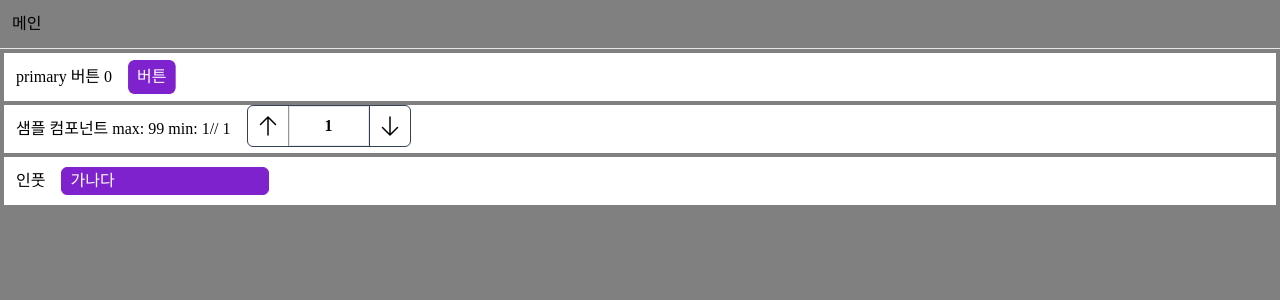
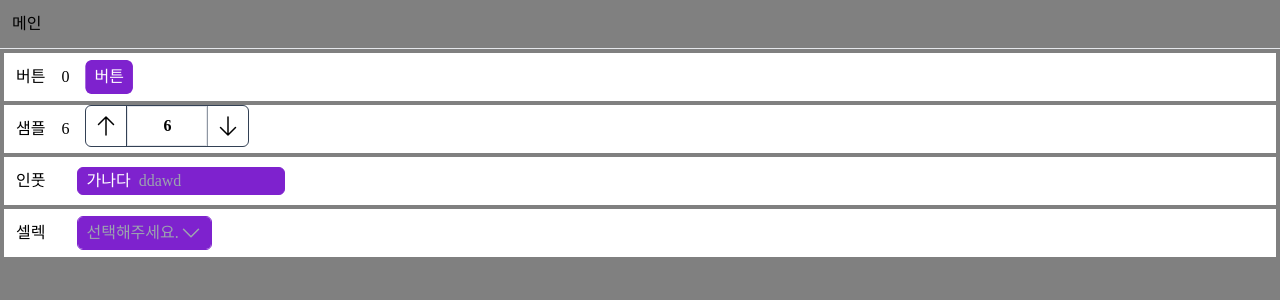
Before and after one commit to uiwwsw/broong, a React (Vite) app: page / in a window 1280 px wide. Shown: the top 300 px of the page. Built offline with nearby package versions, Linux system fonts and the light colour scheme; a web font is replaced by a local one.

Commit message:
feat: select 추가

```diff
--- a/src/components/Input.scss
+++ b/src/components/Input.scss
@@ -5,7 +5,7 @@
       @apply h-full w-full flex-1 truncate bg-transparent outline-none [appearance:textfield] [&::-webkit-inner-spin-button]:appearance-none [&::-webkit-outer-spin-button]:appearance-none;
     }
     p {
-      @apply flex items-center border-inherit bg-inherit transition-transform after:content-[':'];
+      @apply flex items-center border-inherit bg-inherit transition-all after:content-[':'];
     }
   }
 }
--- a/src/components/Input.tsx
+++ b/src/components/Input.tsx
@@ -66,6 +66,7 @@ const Input = ({
         onFocus={handleFocus}
         onBlur={handleBlur}
         type={type}
+        title={value}
       />
     </label>
   );
--- a/src/components/Sample.tsx
+++ b/src/components/Sample.tsx
@@ -14,28 +14,10 @@ interface SampleProps {
 const Sample = ({ max, min = 1, onChange, debounce = 0 }: SampleProps) => {
   const [_value, setValue] = useState<string>(`${min}`);
   const [focus, setFocus] = useState(false);
-  const displayValue = useMemo(() => {
-    if (_value === '') {
-      if (focus) return '';
-      return min;
-    }
-    return +_value;
-  }, [_value, focus]);
 
-  const value = useMemo(() => {
-    if (_value === '') return min;
-    return +_value;
-  }, [_value]);
-
-  const getValue = (newValue: number) => {
-    if (newValue === value) return value;
-
-    if (newValue > value) {
-      return Math.min(newValue, max ?? newValue);
-    } else {
-      return Math.max(newValue, min ?? newValue);
-    }
-  };
+  const value = useMemo(() => getValue(+_value), [_value, min, max]);
+  const displayValue = useMemo(() => (focus ? _value : `${value}`), [_value, focus, value]);
+  const invalid = useMemo(() => +displayValue !== value, [displayValue, value]);
   const debounceChange = useDebounce(onChange, debounce);
   const handlePlus = () => setValue((prev) => `${getValue(+prev + 1)}`);
   const handleMinus = () => setValue((prev) => `${getValue(+prev - 1)}`);
@@ -44,11 +26,14 @@ const Sample = ({ max, min = 1, onChange, debounce = 0 }: SampleProps) => {
 
     if (!value) return setValue('');
     if (isNaN(+value)) return;
+    return setValue(value);
+  };
 
-    const newValue = getValue(+value);
-    setValue(`${newValue}`);
-    if (newValue === min || newValue === max) return (e.target.value = `${newValue}`);
-  };
+  function getValue(value: number) {
+    if (max && max < value) return max;
+    if (min && min > value) return min;
+    return value;
+  }
 
   useEffect(() => {
     debounceChange(value);
@@ -77,7 +62,7 @@ const Sample = ({ max, min = 1, onChange, debounce = 0 }: SampleProps) => {
         onChange={handleChange}
         onFocus={() => setFocus(true)}
         onBlur={() => setFocus(false)}
-        className="inp w-20 text-center font-bold"
+        className={`inp w-20 text-center font-bold${invalid ? ' border-red-500' : ''}`}
       />
       <Button className="border-l border-slate-700 p-2" onClick={handleMinus} onHold={handleMinus}>
         <svg
--- /dev/null
+++ b/src/components/Select.scss
@@ -0,0 +1,53 @@
+/* className="appearance-none" */
+@layer base {
+  .slt {
+    @apply relative box-border inline-flex overflow-hidden border;
+    select {
+      @apply appearance-none bg-inherit;
+    }
+    svg {
+      @apply pointer-events-none absolute right-2 top-1/2 -translate-y-1/2;
+    }
+  }
+}
+@layer components {
+  .slt {
+    &--sm {
+      @apply rounded-sm text-sm;
+      select {
+        @apply p-1 py-0;
+      }
+    }
+    &--md {
+      @apply rounded-md;
+
+      select {
+        @apply p-2 py-1;
+      }
+    }
+    &--lg {
+      @apply rounded-lg text-lg;
+
+      select {
+        @apply p-4 py-1.5;
+      }
+    }
+
+    &--primary {
+      @apply border-purple-700 bg-purple-700 text-white;
+    }
+    &--secondary {
+      @apply border-slate-700 bg-slate-700 text-white;
+    }
+  }
+}
+@layer utilities {
+  .slt {
+    select {
+      @apply pr-[2em];
+    }
+    &.is-placeholder {
+      @apply text-gray-400;
+    }
+  }
+}
--- /dev/null
+++ b/src/components/Select.tsx
@@ -0,0 +1,81 @@
+// import { MouseEvent } from 'react';
+
+import generateRipple from '#/generateRipple';
+import useDebounce from '#/useDebounce';
+import { ChangeEvent, SelectHTMLAttributes, useMemo, useState } from 'react';
+
+interface SelectProps extends SelectHTMLAttributes<HTMLSelectElement> {
+  placeholder?: string;
+  debounce?: number;
+  defaultValue?: string;
+  options?: {
+    disabled?: boolean;
+    value: string;
+    label: string;
+  }[];
+}
+const Select = ({
+  placeholder = '선택해주세요.',
+  defaultValue = '',
+  debounce = 0,
+  onChange,
+  options,
+  className,
+  ...props
+}: SelectProps) => {
+  const [value, setValue] = useState(defaultValue);
+  const [focus, setFocus] = useState(false);
+  const memoOption = useMemo<SelectProps['options']>(
+    () => [{ value: '', label: placeholder ?? '', disabled: true }, ...(options ?? [])],
+    [options, placeholder],
+  );
+  const isPlaceholder = useMemo(() => value === '', [value]);
+  const debounceChange = useDebounce(onChange, debounce);
+  const handleChange = (e: ChangeEvent<HTMLSelectElement>) => {
+    setValue(e.target.value);
+    debounceChange(e);
+    e.target.blur();
+  };
+  const handleFocus = () => setFocus(true);
+  const handleBlur = () => setFocus(false);
+  return (
+    <label
+      className={className + (isPlaceholder ? ' is-placeholder' : '')}
+      onTouchStart={generateRipple}
+      onMouseDown={generateRipple}
+    >
+      <select {...props} onFocus={handleFocus} onBlur={handleBlur} onChange={handleChange}>
+        {memoOption?.map((option) => (
+          <option selected={option.value === value} disabled={option.disabled} value={option.value}>
+            {option.label}
+          </option>
+        ))}
+      </select>
+      {focus ? (
+        <svg
+          xmlns="http://www.w3.org/2000/svg"
+          fill="none"
+          viewBox="0 0 24 24"
+          strokeWidth={1.5}
+          stroke="currentColor"
+          className="h-6 w-6"
+        >
+          <path strokeLinecap="round" strokeLinejoin="round" d="m4.5 15.75 7.5-7.5 7.5 7.5" />
+        </svg>
+      ) : (
+        <svg
+          xmlns="http://www.w3.org/2000/svg"
+          fill="none"
+          viewBox="0 0 24 24"
+          strokeWidth={1.5}
+          stroke="currentColor"
+          className="h-6 w-6"
+        >
+          <path strokeLinecap="round" strokeLinejoin="round" d="m19.5 8.25-7.5 7.5-7.5-7.5" />
+        </svg>
+      )}
+    </label>
+  );
+};
+
+export default Select;
--- a/src/index.scss
+++ b/src/index.scss
@@ -3,6 +3,7 @@
 @tailwind utilities;
 
 @import './components/Button';
+@import './components/Select';
 @import './components/Input';
 
 @import './components/Ripple';
--- a/src/layouts/_Body.tsx
+++ b/src/layouts/_Body.tsx
@@ -4,9 +4,9 @@ interface BodyProps {
   children?: ReactNode;
 }
 const Body = ({ children }: BodyProps) => {
-  const { style } = useUiContext();
+  const { backgroundColor } = useUiContext();
   return (
-    <div className="flex min-h-screen w-full flex-col" style={style}>
+    <div className="flex min-h-screen w-full flex-col" style={{ backgroundColor }}>
       {children}
     </div>
   );
--- a/src/pages/Main.tsx
+++ b/src/pages/Main.tsx
@@ -3,15 +3,17 @@ import Base from './_Base';
 import { useState } from 'react';
 import Sample from '@/Sample';
 import Input from '@/Input';
-
+import Select from '@/Select';
 const Main = () => {
   const [count1, setCount1] = useState(0);
-  const [count2, setCount2] = useState('');
+  const [count2, setCount2] = useState(0);
   const [text1, setText1] = useState('');
+  const [text2, setText2] = useState('');
   return (
-    <Base title="메인" style={{ background: 'gray' }}>
+    <Base title="메인" backgroundColor="gray">
       <dl className="m-1 flex h-12 items-center gap-4 bg-white p-3">
-        <dt>primary 버튼 {count1}</dt>
+        <dt>버튼</dt>
+        <dd>{count1}</dd>
         <dd>
           <Button
             className="btn btn--primary btn--md"
@@ -23,15 +25,39 @@ const Main = () => {
         </dd>
       </dl>
       <dl className="m-1 flex h-12 items-center gap-4 bg-white p-3">
-        <dt>샘플 컴포넌트 max: 99 min: 1// {count2}</dt>
+        <dt>샘플</dt>
+        <dd>{count2}</dd>
         <dd>
-          <Sample max={99} onChange={(value) => setCount2(value)} />
+          <Sample max={99} min={6} onChange={(value) => setCount2(value)} debounce={300} />
         </dd>
       </dl>
       <dl className="m-1 flex h-12 items-center gap-4 bg-white p-3">
         <dt>인풋</dt>
+        <dd>{text1}</dd>
         <dd>
-          <Input className="inp inp--md inp--primary">가나다</Input>
+          <Input
+            className="inp inp--md inp--primary"
+            onChange={(e) => setText1(e.target.value)}
+            debounce={300}
+            placeholder="ddawd"
+          >
+            가나다
+          </Input>
+        </dd>
+      </dl>
+      <dl className="m-1 flex h-12 items-center gap-4 bg-white p-3">
+        <dt>셀렉</dt>
+        <dd>{text2}</dd>
+        <dd>
+          <Select
+            className="slt slt--md slt--primary"
+            onChange={(e) => setText2(e.target.value)}
+            options={[
+              { label: '1', value: '1' },
+              { label: '2', value: '2' },
+              { label: '3', value: '3' },
+            ]}
+          />
         </dd>
       </dl>
     </Base>
--- a/src/utils/generateRipple.ts
+++ b/src/utils/generateRipple.ts
@@ -1,5 +1,6 @@
-import { MouseEvent } from 'react';
-const generateRipple = (e: MouseEvent) => {
+import { MouseEvent, TouchEvent } from 'react';
+
+const generateRipple = <T extends HTMLElement>(e: MouseEvent | TouchEvent) => {
   let requestAnimate = 0;
   let startTime: number;
   const startAnimation = (timeElapsed: number = 0) => {
@@ -13,7 +14,7 @@ const generateRipple = (e: MouseEvent) => {
     startTime = 0;
     cancelAnimationFrame(requestAnimate);
   };
-  const target = e.currentTarget as HTMLElement;
+  const target = e.currentTarget as T;
   const ripple = document.createElement('i');
   const rect = target.getBoundingClientRect();
   const size = Math.max(rect.width, rect.height);
@@ -24,16 +25,26 @@ const generateRipple = (e: MouseEvent) => {
     ripple.style.opacity = '1';
   };
 
-  ripple.style.width = ripple.style.height = '0px';
+  let clientX = 0;
+  let clientY = 0;
+  if (e.type === 'mousedown') {
+    clientX = (e as MouseEvent).clientX;
+    clientY = (e as MouseEvent).clientY;
+  } else if (e.type === 'touchstart') {
+    clientX = (e as TouchEvent).touches[0].clientX;
+    clientY = (e as TouchEvent).touches[0].clientY;
+  }
   if (target.style.clipPath === 'border-box') {
-    ripple.style.left = `${e.clientX}px`;
-    ripple.style.top = `${e.clientY}px`;
+    ripple.style.left = `${clientX}px`;
+    ripple.style.top = `${clientY}px`;
     ripple.className = 'ripple';
   } else {
-    ripple.style.left = `${e.clientX - rect.left}px`;
-    ripple.style.top = `${e.clientY - rect.top}px`;
+    ripple.style.left = `${clientX - rect.left}px`;
+    ripple.style.top = `${clientY - rect.top}px`;
     ripple.className = 'ripple ripple--absolute';
   }
+  ripple.style.width = ripple.style.height = '0px';
+
   target.addEventListener('touchend', setAnimate);
   target.addEventListener('mouseup', setAnimate);
   target.addEventListener('mouseleave', setAnimate);
--- a/src/utils/useDebounce.ts
+++ b/src/utils/useDebounce.ts
@@ -7,9 +7,7 @@ const useDebounce = <T>(fn?: (e: T) => unknown, delay: number = 300) => {
   const handleRun = (e: T) => {
     if (sto.current) clearTimeout(sto.current);
 
-    sto.current = setTimeout(async () => {
-      return await fn(e);
-    }, delay);
+    sto.current = setTimeout(() => fn(e), delay);
   };
 
   return handleRun;
```
Also changed, not shown: src/components/UiProvider.tsx (+9 -10 lines), src/pages/_Base.tsx (+10 -9 lines).
